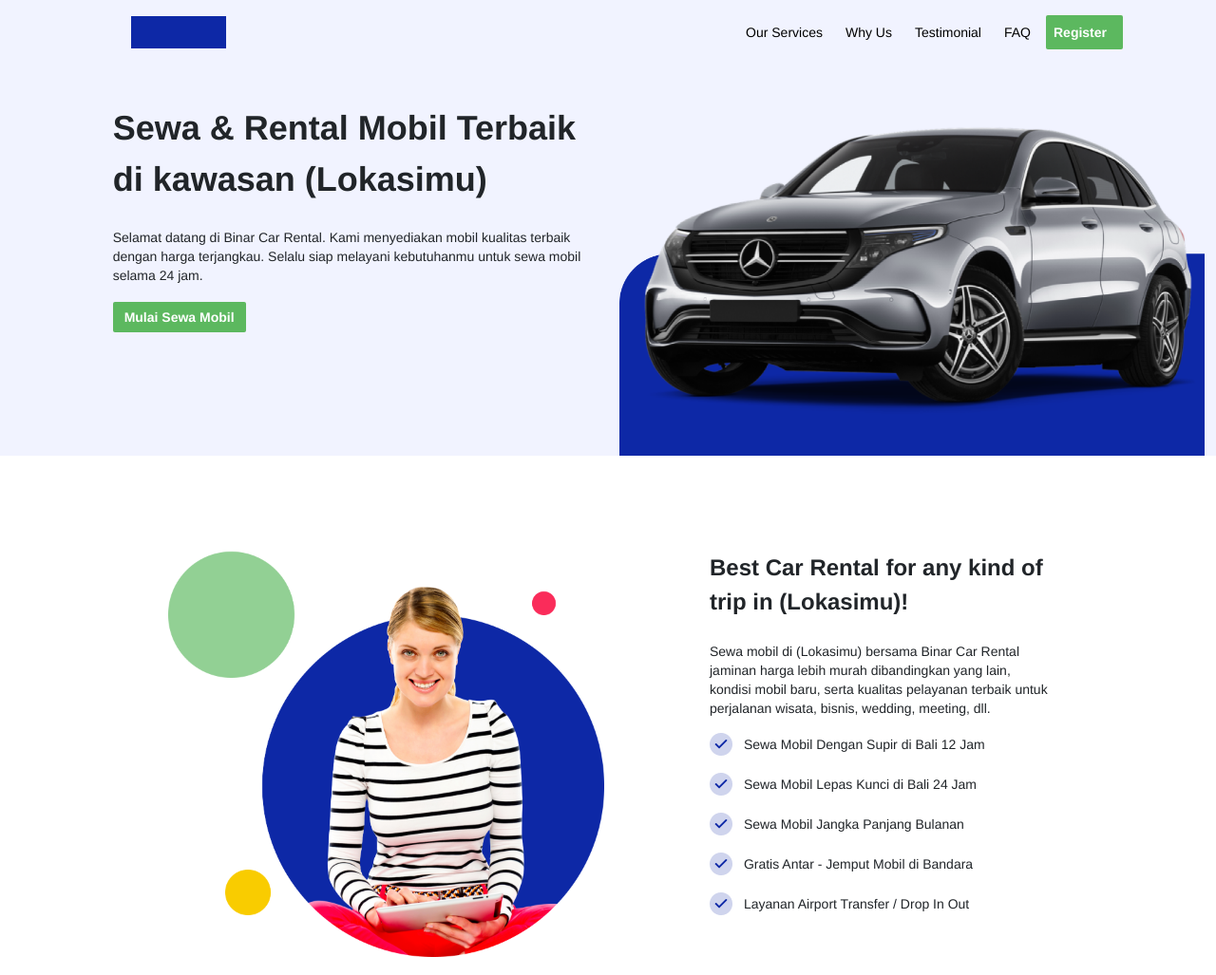
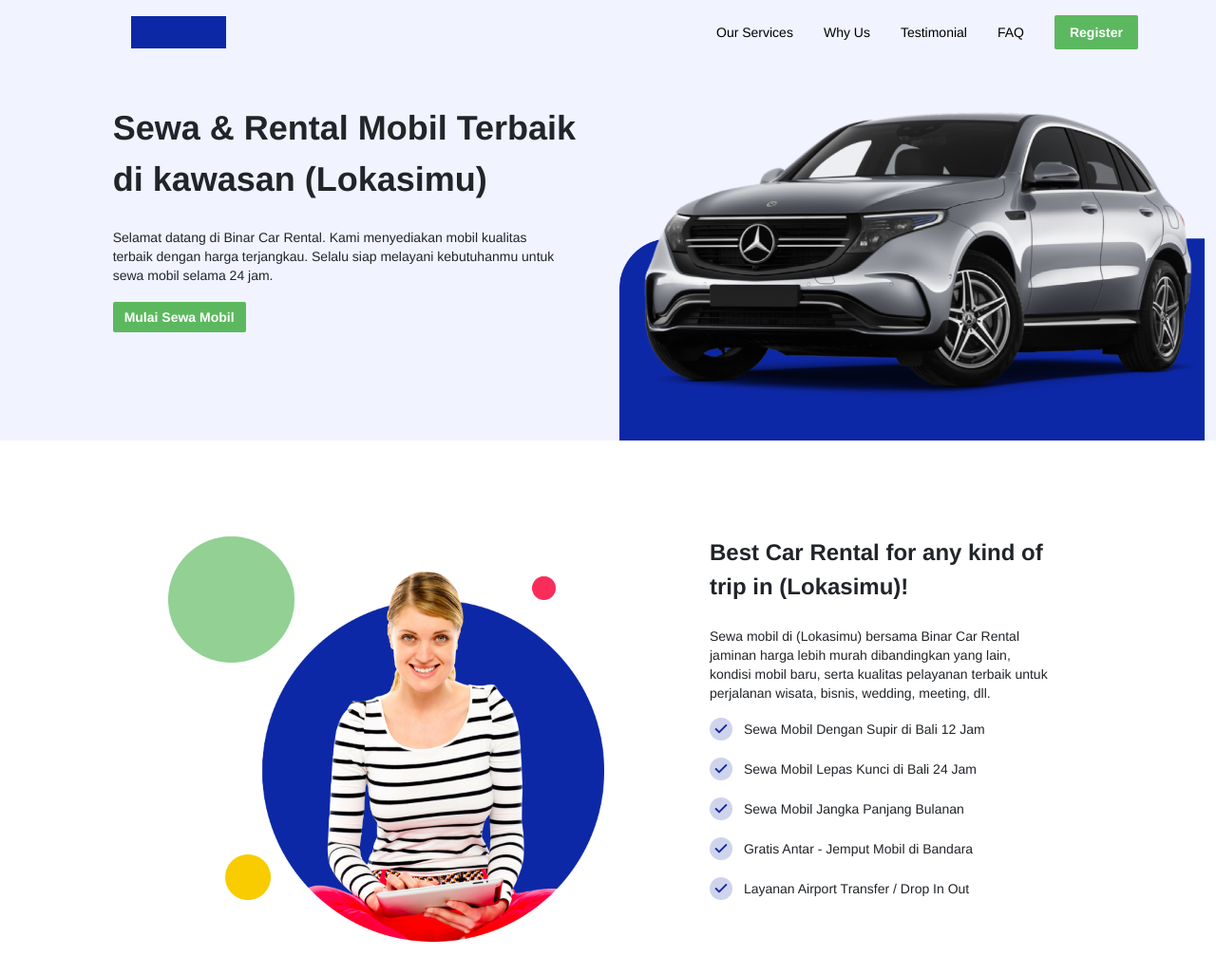
Before and after one commit to melindawijaya/24001183-km7-mw-binarcarrental-ch1, a website: page index.html in a window 1280 px wide. Shown: the top 1027 px of the page at 95% size. Drawn offline with nearby package versions, Linux system fonts and the light colour scheme.

Commit message:
Benerin navbar

```diff
--- a/index.css
+++ b/index.css
@@ -11,17 +11,7 @@ body{
     font-weight: 300;
   }
 
-  .register-button{
-    border-radius: 2px;
-    padding: 8px 12px 8px 12px;
-    gap: 10px;
-    font-weight: 700;
-    background-color: #5CB85F;
-    color: white;
-    width: 81px;
-  }
-
-  .mulai-sewa-button{
+  .register-button, .mulai-sewa-button{
     border-radius: 2px;
     padding: 8px 12px 8px 12px;
     color: white;
@@ -31,6 +21,11 @@ body{
     gap: 10px;
     font-weight: 700;
   }
+
+  .navbar-expand-lg .navbar-nav .nav-link {
+    padding-right: 16px;
+    padding-left: 16px;
+}
 
   .service-img{
     max-width: 459px;
--- a/index.html
+++ b/index.html
@@ -22,12 +22,12 @@
               <button type="button" class="btn-close" data-bs-dismiss="offcanvas" aria-label="Close"></button>
             </div>
             <div class="offcanvas-body">
-              <ul class="navbar-nav justify-content-end flex-grow-1 pe-3 text-decoration-none">
+              <ul class="navbar-nav justify-content-end flex-grow-1 text-decoration-none">
                 <li class="nav-item"><a href="#best-car" class="nav-link">Our Services</a></li>
                 <li class="nav-item"><a href="#why us" class="nav-link">Why Us</a></li>
                 <li class="nav-item"><a href="#testimonial" class="nav-link">Testimonial</a></li>
                 <li class="nav-item"><a href="#faq" class="nav-link">FAQ</a></li>
-                <li class="nav-item"><a href="#" class="nav-link active register-button text-center`" aria-current="page">Register</a></li>
+                <li class="nav-item"><a href="#" class="nav-link active register-button text-center ms-3" aria-current="page">Register</a></li>
               </ul>
             </div>
           </div>
@@ -37,13 +37,15 @@
       <div class="row pt-5 pe-0">
         <div class="col-lg-5 offset-lg-1" >
           <h1>Sewa & Rental Mobil Terbaik di kawasan (Lokasimu)</h1>
-          <p class="my-4">Selamat datang di Binar Car Rental. Kami menyediakan mobil kualitas terbaik dengan harga terjangkau. Selalu siap melayani kebutuhanmu untuk sewa mobil selama 24 jam.</p>
+          <div class="col-lg-11">
+            <p class="my-4">Selamat datang di Binar Car Rental. Kami menyediakan mobil kualitas terbaik dengan harga terjangkau. Selalu siap melayani kebutuhanmu untuk sewa mobil selama 24 jam.</p>
+          </div>
           <div class="nav-pills mt-4">
             <a href="#" class="mulai-sewa-button" aria-current="page">Mulai Sewa Mobil</a>
           </div>
         </div>
 
-        <div class="col-lg-6 mt-3">
+        <div class="col-lg-6">
           <img src="public/assets/img/car.png" class="img-fluid" alt="..." data-aos="fade-up" data-aos-delay="100" style="width: 100%;">
         </div>
       </div>
@@ -175,7 +177,7 @@
                     <div class="col-12 col-lg-6">
                       <div class="coment">
                         <div class="rate col-12 col-sm-2 d-flex">
-                          <img class="mb-4" src="public/assets/img/Rate.svg" alt="">
+                          <img class="mb-2" src="public/assets/img/Rate.svg" alt="">
                         </div>
                         <p class="mb-2">“Lorem ipsum dolor sit amet, consectetur adipiscing elit, sed do eiusmod lorem ipsum dolor sit amet, consectetur adipiscing elit, sed do eiusmod lorem ipsum dolor sit amet, consectetur adipiscing elit, sed do eiusmod”</p>
                         <p style="font-weight: bold;">John Dee 32, Bromo</p>
@@ -208,7 +210,7 @@
         <div class="row">
           <div class="containerblue py-5 text-center">
             <h1 class="features-title">Sewa Mobil di (Lokasimu) Sekarang</h1>
-            <p class="col-lg-6 offset-lg-3 mt-3 mb-4">Lorem ipsum dolor sit amet, consectetur adipiscing elit, sed do eiusmod tempor incididunt ut labore et dolore magna aliqua. </p>
+            <p class="col-lg-4 offset-lg-4 mt-4 mb-4">Lorem ipsum dolor sit amet, consectetur adipiscing elit, sed do eiusmod tempor incididunt ut labore et dolore magna aliqua. </p>
             <div class="nav-pills py-lg-5">
               <a href="#" class="mulai-sewa-button text-center bold" aria-current="page">Mulai Sewa Mobil</a>
             </div>
```
